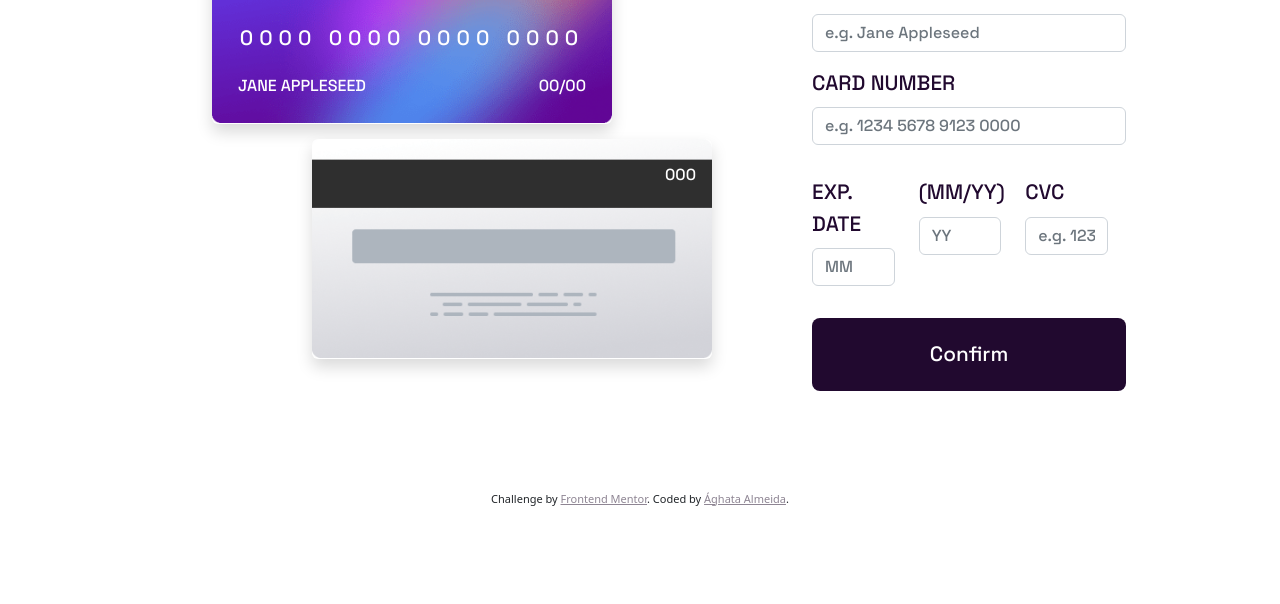
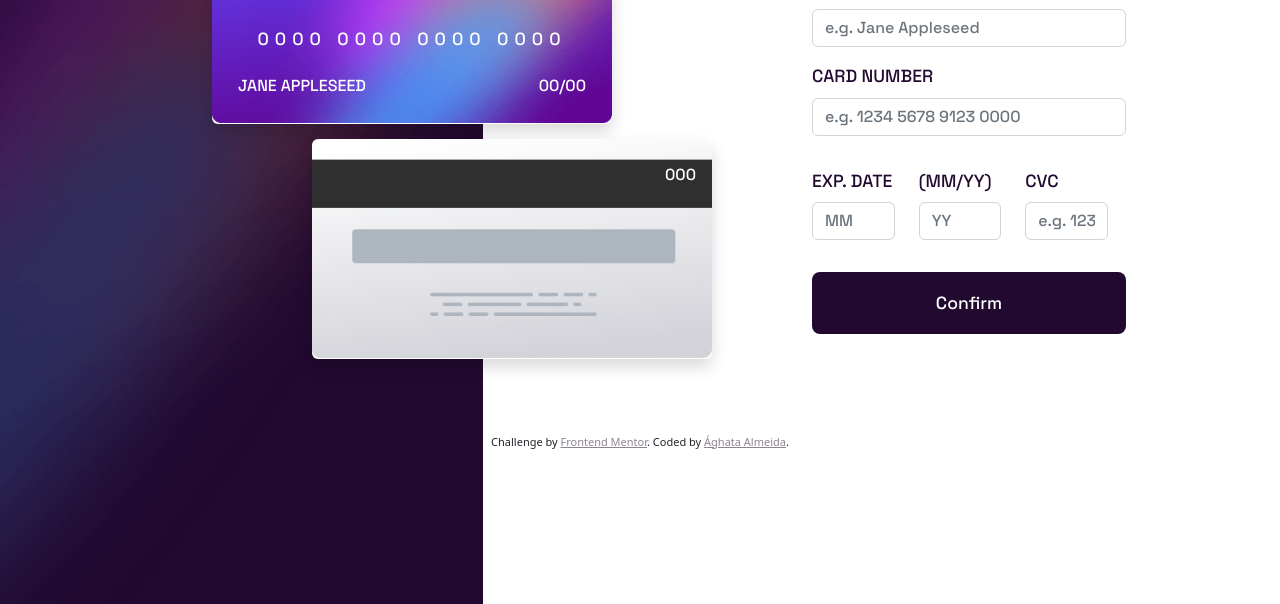
Before and after one commit to a-almeida10/interactive-card-form, a plain HTML site: page index.html in a window 1280 px wide. Shown: the part 196-800 px from the top of the page. Drawn offline with nearby package versions, Linux system fonts and the light colour scheme.

Commit message:
background

```diff
--- a/sass/style.scss
+++ b/sass/style.scss
@@ -5,6 +5,9 @@ body {
   font-family: "Space Grotesk", sans-serif;
   font-size: 18px;
   width: 100vw;
+  background-image: url("../images/bg-main-mobile.png");
+  background-repeat: repeat-x;
+
   .page-container {
     .card-box {
       display: flex;
@@ -19,7 +22,6 @@ body {
         background-repeat: no-repeat;
         width: 400px;
         height: 220px;
-        border: transparent;
       }
       .front {
         background-image: url("../images/bg-card-front.png");
@@ -28,7 +30,7 @@ body {
         }
         #card-number {
           letter-spacing: 6px;
-          font-size: 1.3em;
+          font-size: 1.1em;
           margin-bottom: -50px;
         }
         #card-name {
@@ -43,7 +45,7 @@ body {
     }
     .form {
       font-family: "Space Grotesk", sans-serif;
-      font-size: 1.3em;
+      font-size: 1.1em;
       text-transform: uppercase;
       color: $vdrk-violet;
       .button {
@@ -69,6 +71,9 @@ body {
 @media (min-width: 900px) {
   body {
     overflow-x: hidden;
+    background-image: url("../images/bg-main-desktop.png");
+    background-repeat: no-repeat;
+
     .page-container {
       .card-box {
         margin-top: 100px;
```
Also changed, not shown: css/style.min.css, 1 other file.
